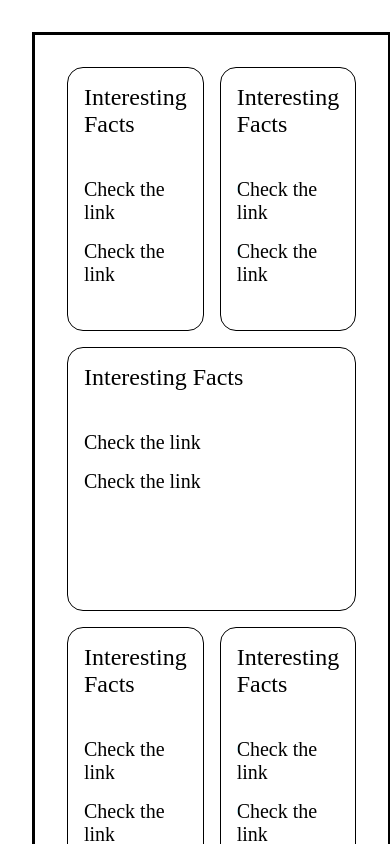
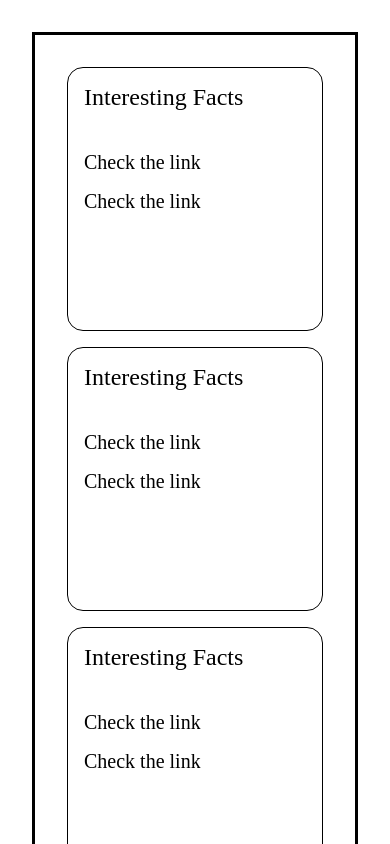
Before and after one commit to Raskolnikoff-D-503/Understand-AI, a React app: page / in a window 390 px wide. Shown: the top 844 px of the page. Built offline with nearby package versions, Linux system fonts and the light colour scheme.

Commit message:
added media settings to make responsive design, corrected full screen / fit content height

```diff
--- a/src/app/App.scss
+++ b/src/app/App.scss
@@ -1,5 +1,6 @@
 .app {
-  height: 100%;
+  display: grid;
+  min-height: 100vh;
   width: 100%;
   padding: 32px;
 }
--- a/src/components/Section/Section.scss
+++ b/src/components/Section/Section.scss
@@ -1,7 +1,6 @@
 .section {
   padding: 32px;
   height: 100%;
-  min-height: fit-content;
   min-width: fit-content;
   border: 3px solid black;
   align-items: start;
@@ -9,11 +8,15 @@
 
 .section__container {
   position: relative;
-  height: fit-content;
   display: grid;
   grid-template-columns: 1fr 1fr;
   grid-template-rows: min-content;
   gap: 16px;
+
+
+  @media screen and (max-width: 768px) {
+    grid-template-columns: 1fr;
+  }
 }
 
 .section__card {
--- a/src/global.scss
+++ b/src/global.scss
@@ -4,8 +4,8 @@
   margin: 0;
 }
 
-html, body, #root {
-  height: 100%;
+body, #root {
+  min-height: 100vh;
   width: 100%;
 }
 
```
